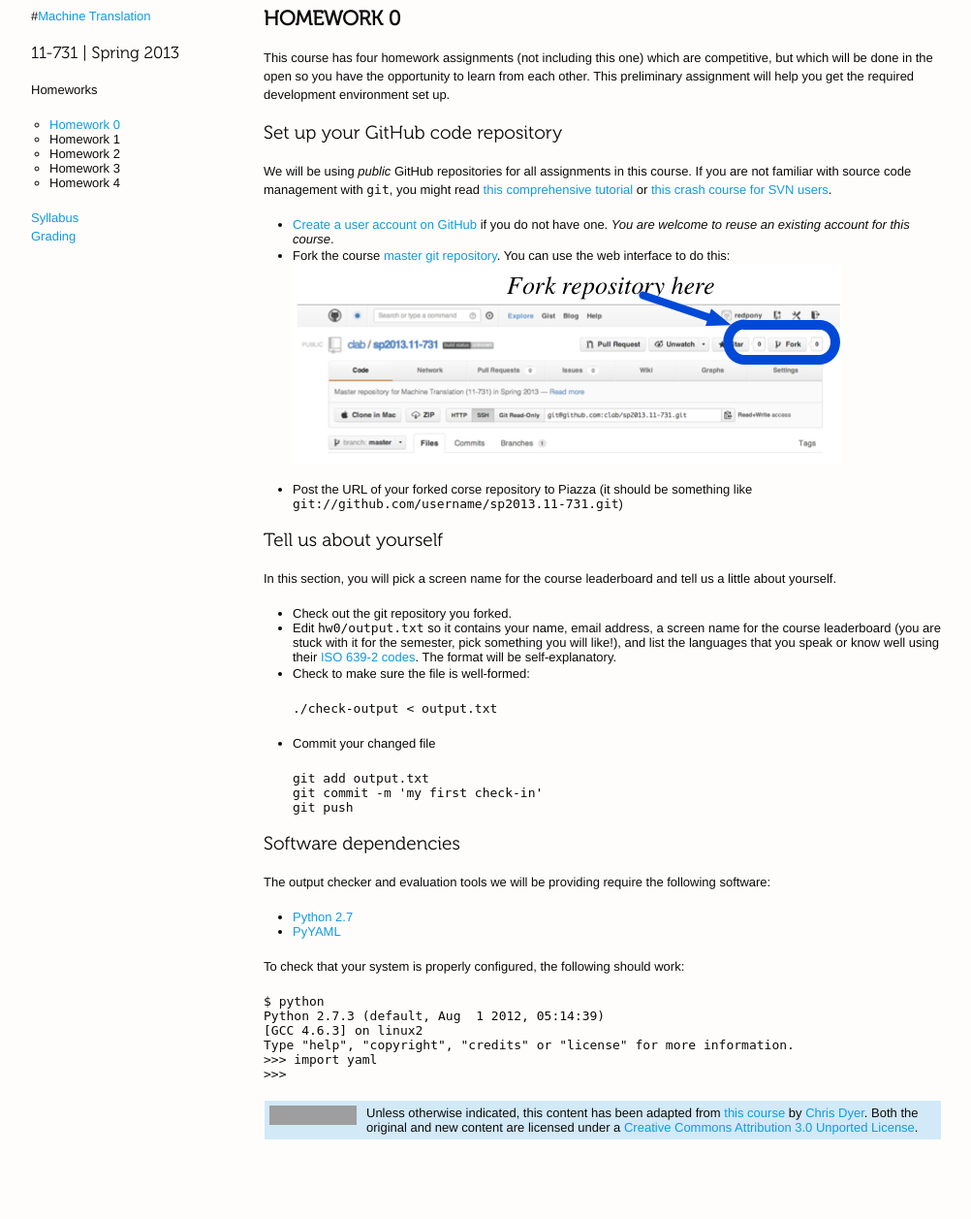
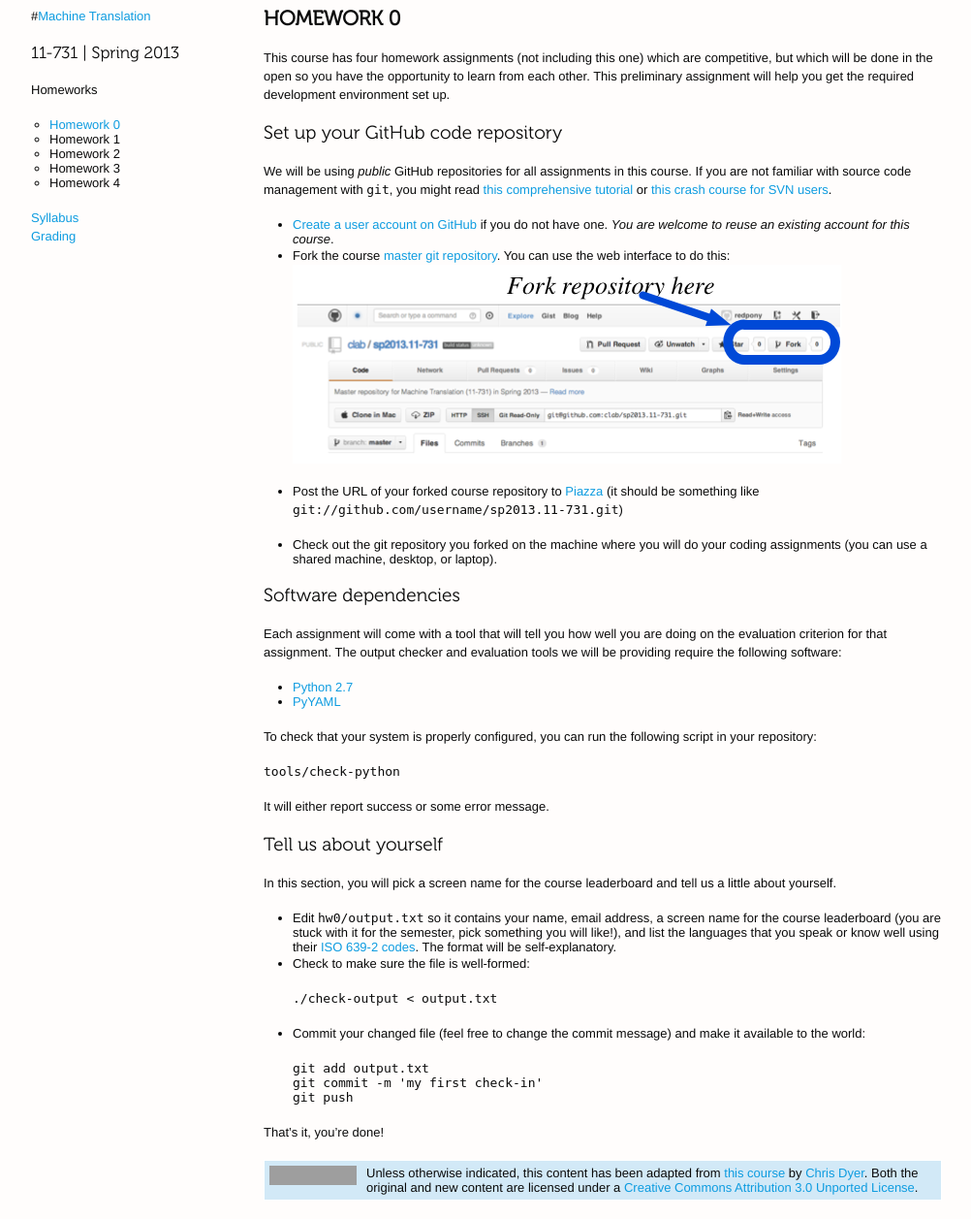
Before and after one commit to redpony/cmu-mt-11731, a Jekyll site: the page built from hw0.md, in a window 1280 px wide. Shown: the whole page at 97% size, without its empty margins (138-1140 px from the left). Built offline with Jekyll 4.4.1, drawn with Linux system fonts in a browser that asks for light colours; before the commit the page ends 1195 px from its top, so only the background shows below that; grey boxes are pictures that could not be loaded.

Commit message:
more fixes

```diff
--- a/_includes/navbar.markdown
+++ b/_includes/navbar.markdown
@@ -1,17 +1,17 @@
 {% capture stuff %}
 
-#<a href="/" id="home">Machine Translation</a>
+#<a href="{{site.baseurl}}" id="home">Machine Translation</a>
 ### 11-731 | Spring 2013
 
 Homeworks
- * [Homework 0](hw0.html)
+ * [Homework 0]({{site.baseurl}}/hw0.html)
  * Homework 1
  * Homework 2
  * Homework 3
  * Homework 4
 
-[Syllabus](/#syllabus) <br />
-[Grading](grading.html) <br />
+[Syllabus]({{site.baseurl}}/#syllabus) <br />
+[Grading]({{site.baseurl}}/grading.html) <br />
 
 {% endcapture %}
 {{ stuff | markdownify }}
--- a/hw0.md
+++ b/hw0.md
@@ -14,36 +14,36 @@ We will be using *public* GitHub repositories for all assignments in this course
  * Fork the course [master git repository](https://github.com/clab/sp2013.11-731). You can use the web interface to do this:
 ![Fork]({{site.baseurl}}/img/fork.png)
 
- * Post the URL of your forked corse repository to Piazza (it should be something like `git://github.com/username/sp2013.11-731.git`)
+ * Post the URL of your forked course repository to [Piazza](https://piazza.com/cmu/spring2013/11731/home) (it should be something like `git://github.com/username/sp2013.11-731.git`)
+
+ * Check out the git repository you forked on the machine where you will do your coding assignments (you can use a shared machine, desktop, or laptop).
+
+## Software dependencies
+
+Each assignment will come with a tool that will tell you how well you are doing on the evaluation criterion for that assignment. The output checker and evaluation tools we will be providing require the following software:
+
+ * [Python 2.7](http://www.python.org/download/releases/2.7.3/)
+ * [PyYAML](http://pyyaml.org/)
+
+To check that your system is properly configured, you can run the following script in your repository:
+
+    tools/check-python
+
+It will either report success or some error message.
 
 ## Tell us about yourself
 
 In this section, you will pick a screen name for the course leaderboard and tell us a little about yourself.
 
- * Check out the git repository you forked.
  * Edit `hw0/output.txt` so it contains your name, email address, a screen name for the course leaderboard (you are stuck with it for the semester, pick something you will like!), and list the languages that you speak or know well using their [ISO 639-2 codes](http://www.loc.gov/standards/iso639-2/php/code_list.php). The format will be self-explanatory.
  * Check to make sure the file is well-formed:
 
        ./check-output < output.txt
 
- * Commit your changed file
+ * Commit your changed file (feel free to change the commit message) and make it available to the world:
 
        git add output.txt
        git commit -m 'my first check-in'
        git push
 
-## Software dependencies
-
-The output checker and evaluation tools we will be providing require the following software:
-
- * [Python 2.7](http://www.python.org/download/releases/2.7.3/)
- * [PyYAML](http://pyyaml.org/)
-
-To check that your system is properly configured, the following should work:
-
-    $ python
-    Python 2.7.3 (default, Aug  1 2012, 05:14:39)
-    [GCC 4.6.3] on linux2
-    Type "help", "copyright", "credits" or "license" for more information.
-    >>> import yaml
-    >>>
+That’s it, you’re done!
```
Also changed, not shown: index.md (+3 -3 lines).
